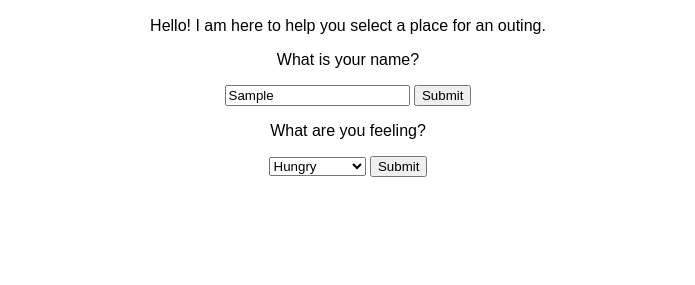
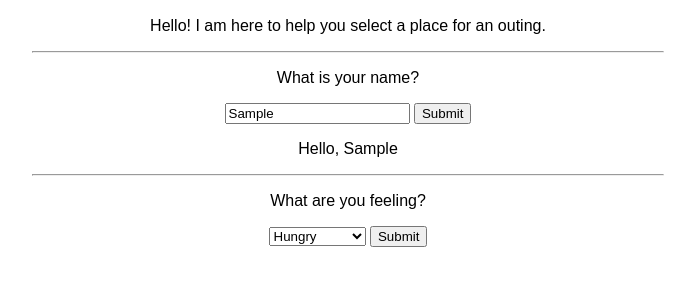
Before and after one commit to hakampong/outing-selector, a plain HTML site: page index.html in a window 1280 px wide. Both pictures are taken after typing "Sample" into the empty fields and a click on the button "Submit". Shown: the part 51-336 px from the top of the page, without its empty margins (292-987 px from the left). Drawn offline with Linux system fonts and the light colour scheme.

```diff
--- a/index.html
+++ b/index.html
@@ -14,11 +14,13 @@
         <div class="container">
             <h1>Outing Selector</h1>
             <p>Hello! I am here to help you select a place for an outing.</p>
+            <hr>
+            <p>What is your name?</p>
+            <input type="text" id="name"> <button id="showQuestions" onClick="yourName()">Submit</button>
+            <p id="displayName"></p>
+            <hr>
 
-            <p>What is your name?</p>
-            <input type="text" id="name"> <button onClick="yourName()">Submit</button>
-            <p id="displayName"></p>
-
+            <div id="questions">
             <p>What are you feeling?</p>
             <select name="feeling" id="feeling">
                 <option value="Hungry">Hungry</option>
@@ -27,6 +29,7 @@
                 <option value="Adventurous">Adventurous</option>
             </select>
             <button onClick="yourFeeling()">Submit</button>
+            </div>
         </div>
     </section>
     <script src="index.js"></script>
--- a/index.js
+++ b/index.js
@@ -1,4 +1,12 @@
 function yourName() {
+    var questions = document.getElementById("questions");
     var x = document.getElementById("name").value;
-    document.getElementById("welcome").innerHTML = 'Hello, ' + x;
+    document.getElementById("displayName").innerHTML = 'Hello, ' + x;
+    questions.style.display = "block";
+
 }
+
+function yourFeeling() {
+    var x = document.getElementById("feeling").value;
+    document.getElementById("displayFeeling").innerHTML = 'Hello, ' + x;
+}
--- a/styles.css
+++ b/styles.css
@@ -4,3 +4,7 @@
     text-align:center;
     font-family: Arial, Helvetica, sans-serif;
 }
+
+#questions{
+    display: none;
+}
```
